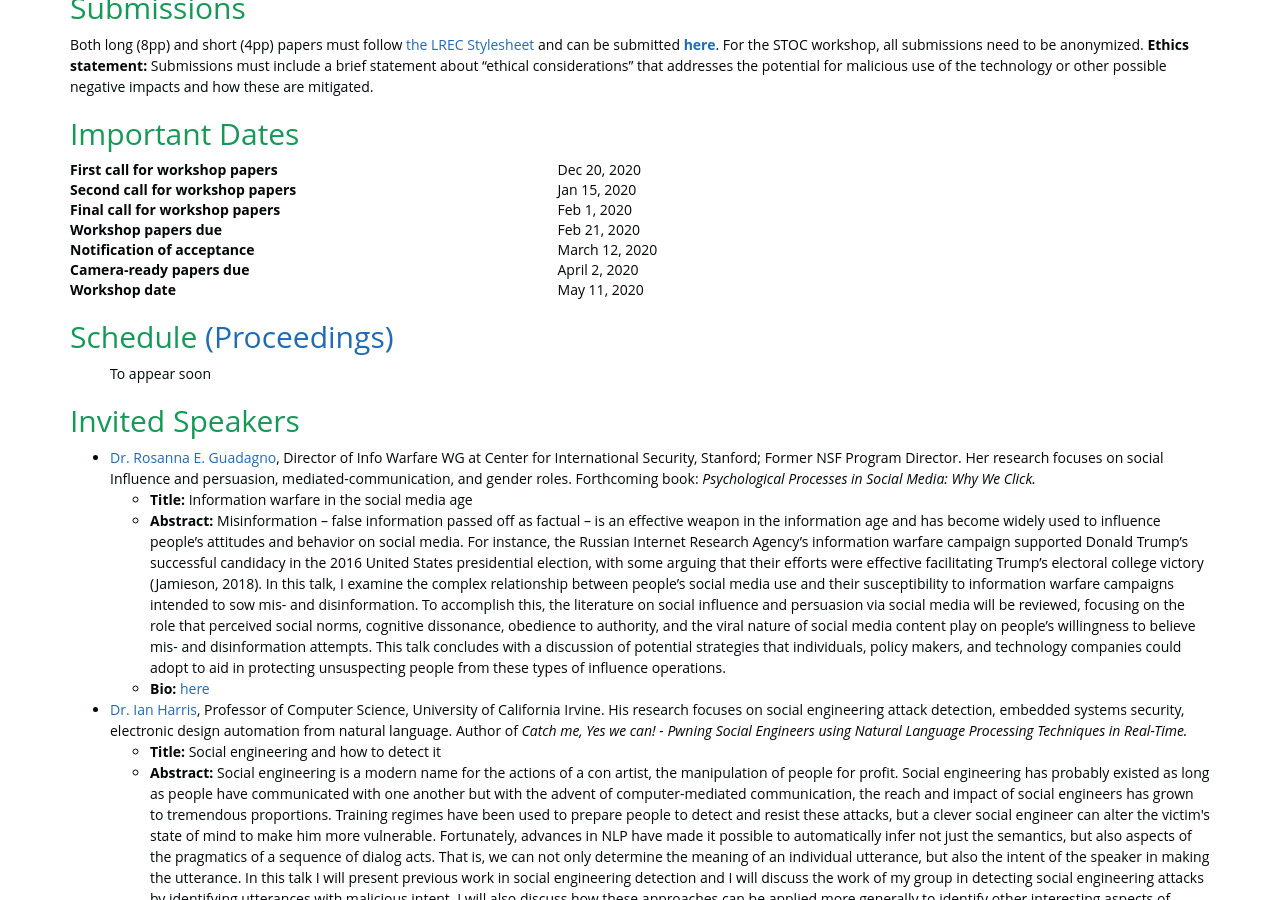
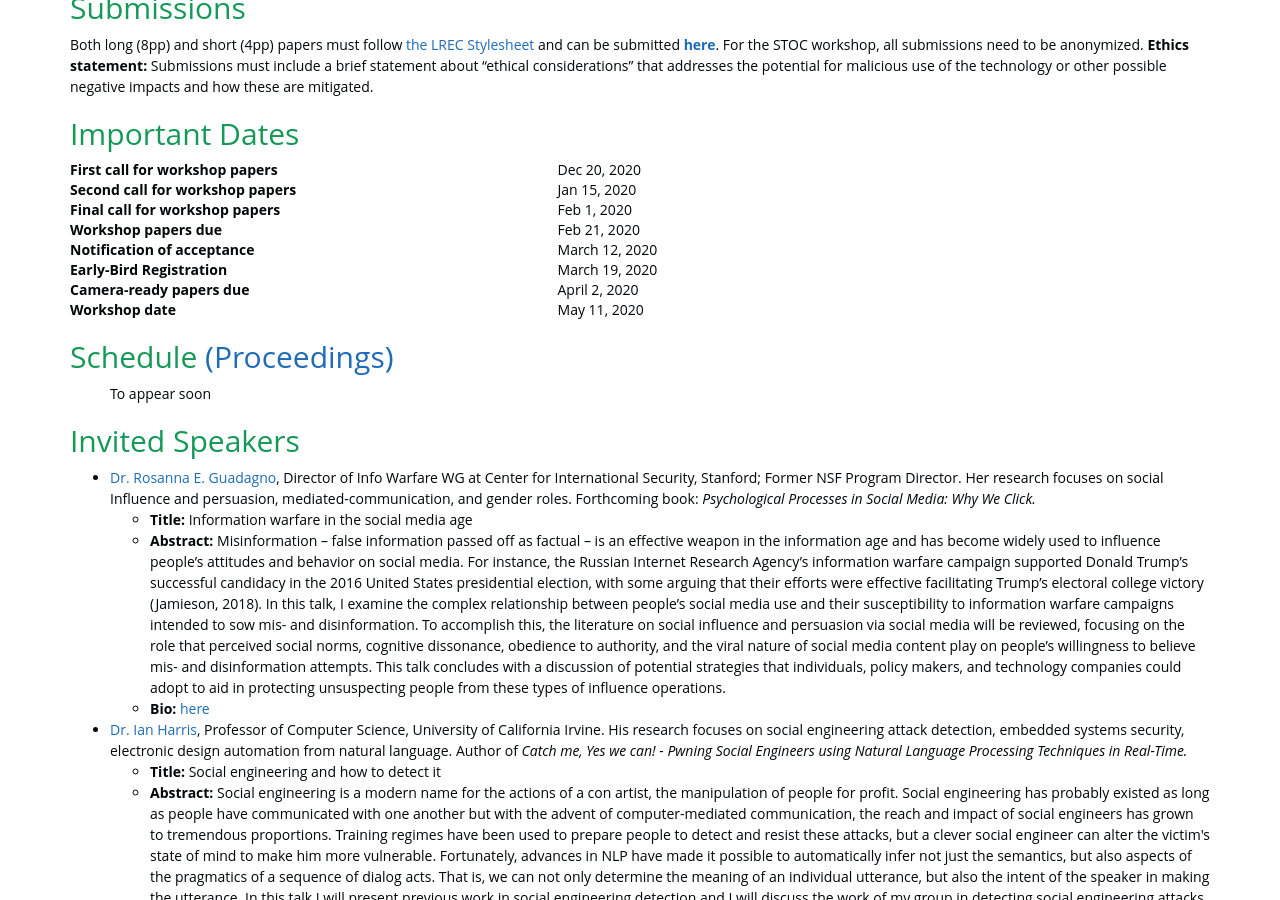
Before and after one commit to social-threats/social-threats.github.io, a Jekyll site: the page built from index.html, in a window 1280 px wide and 900 px high, scrolled down 1323 px. Built offline with Jekyll 4.4.1, drawn with Linux system fonts in a browser that asks for light colours; nearby versions of some CDN libraries.

Commit message:
registration date

```diff
--- a/_includes/_STOC_2020/important_dates.html
+++ b/_includes/_STOC_2020/important_dates.html
@@ -13,6 +13,8 @@
     <dd class="col-sm-3">Feb 21, 2020</dd>
     <dt class="col-sm-5">Notification of acceptance</dt>
     <dd class="col-sm-3">March 12, 2020</dd>
+    <dt class="col-sm-5">Early-Bird Registration</dt>
+    <dd class="col-sm-3">March 19, 2020</dd>
     <dt class="col-sm-5">Camera-ready papers due</dt>
     <dd class="col-sm-3">April 2, 2020</dd>
     <dt class="col-sm-5">Workshop date</dt>
```
